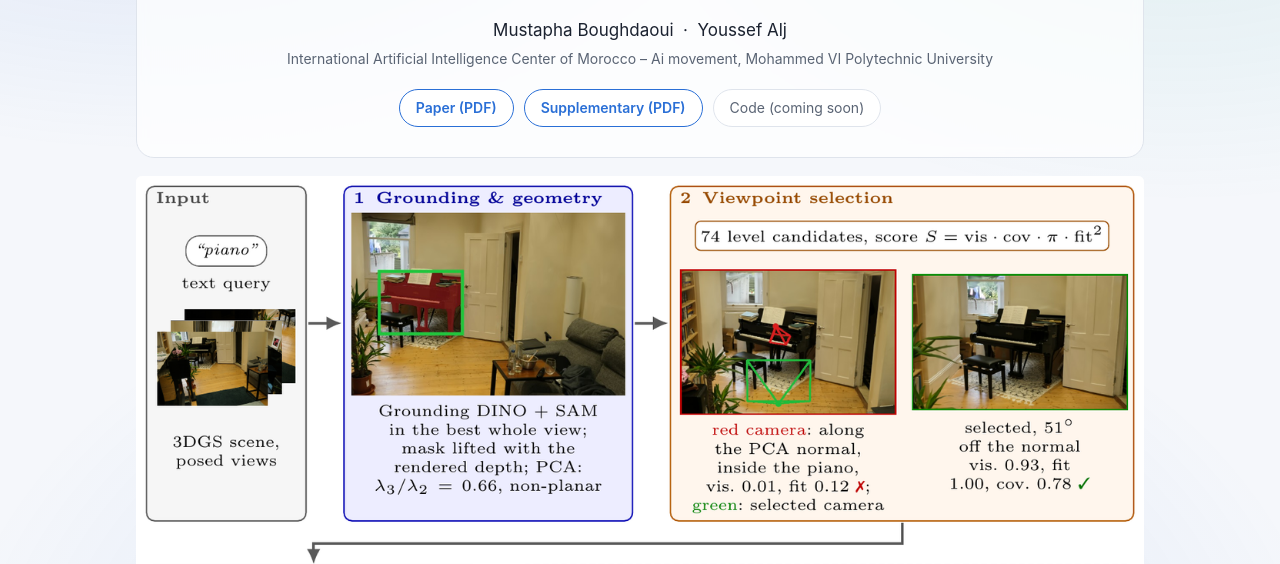
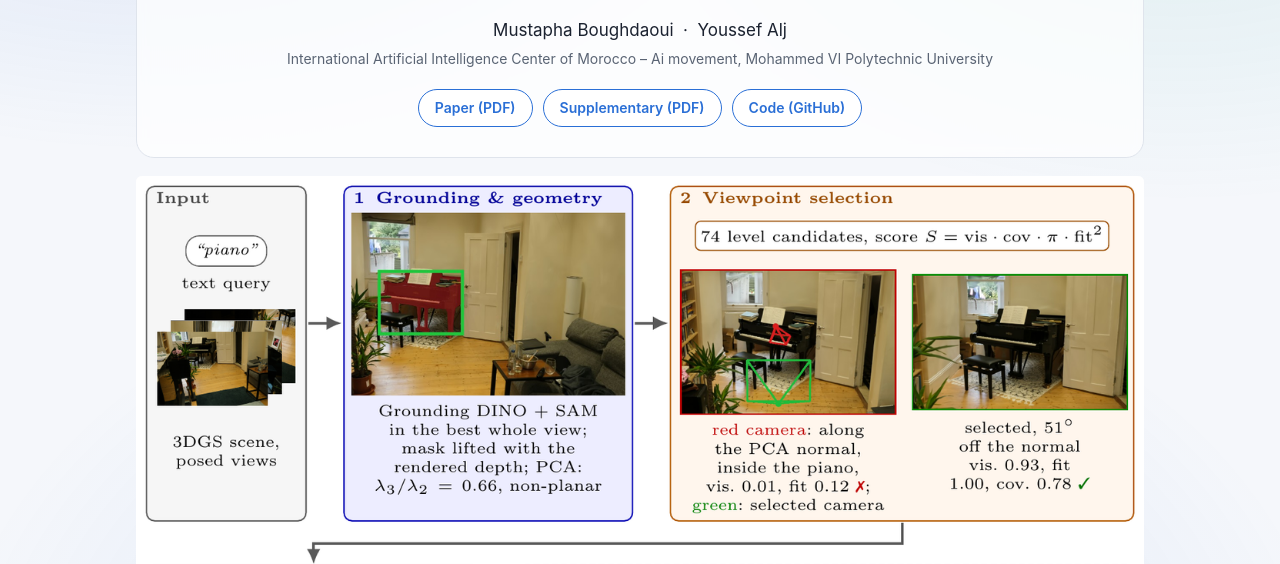
Before and after one commit to text2desired/text2desired.github.io, a plain HTML site: page index.html in a window 1280 px wide. Shown: the part 164-728 px from the top of the page. Drawn offline with Linux system fonts and the light colour scheme.

Commit message:
Link to the code repository

```diff
--- a/index.html
+++ b/index.html
@@ -85,7 +85,7 @@
   <p class="subtitle">Language-specified goal views for visual servoing in Gaussian Splatting scenes</p>
   <p class="authors">Mustapha Boughdaoui &nbsp;·&nbsp; Youssef Alj</p>
   <p class="affil">International Artificial Intelligence Center of Morocco – Ai movement, Mohammed VI Polytechnic University</p>
-  <div class="links"><a href="paper/text2desired_paper.pdf">Paper (PDF)</a><a href="paper/text2desired_supplementary.pdf">Supplementary (PDF)</a><span>Code (coming soon)</span></div>
+  <div class="links"><a href="paper/text2desired_paper.pdf">Paper (PDF)</a><a href="paper/text2desired_supplementary.pdf">Supplementary (PDF)</a><a href="https://github.com/YoussefAljUM6P/text2desired">Code (GitHub)</a></div>
 </header>
 
 <figure>
```
